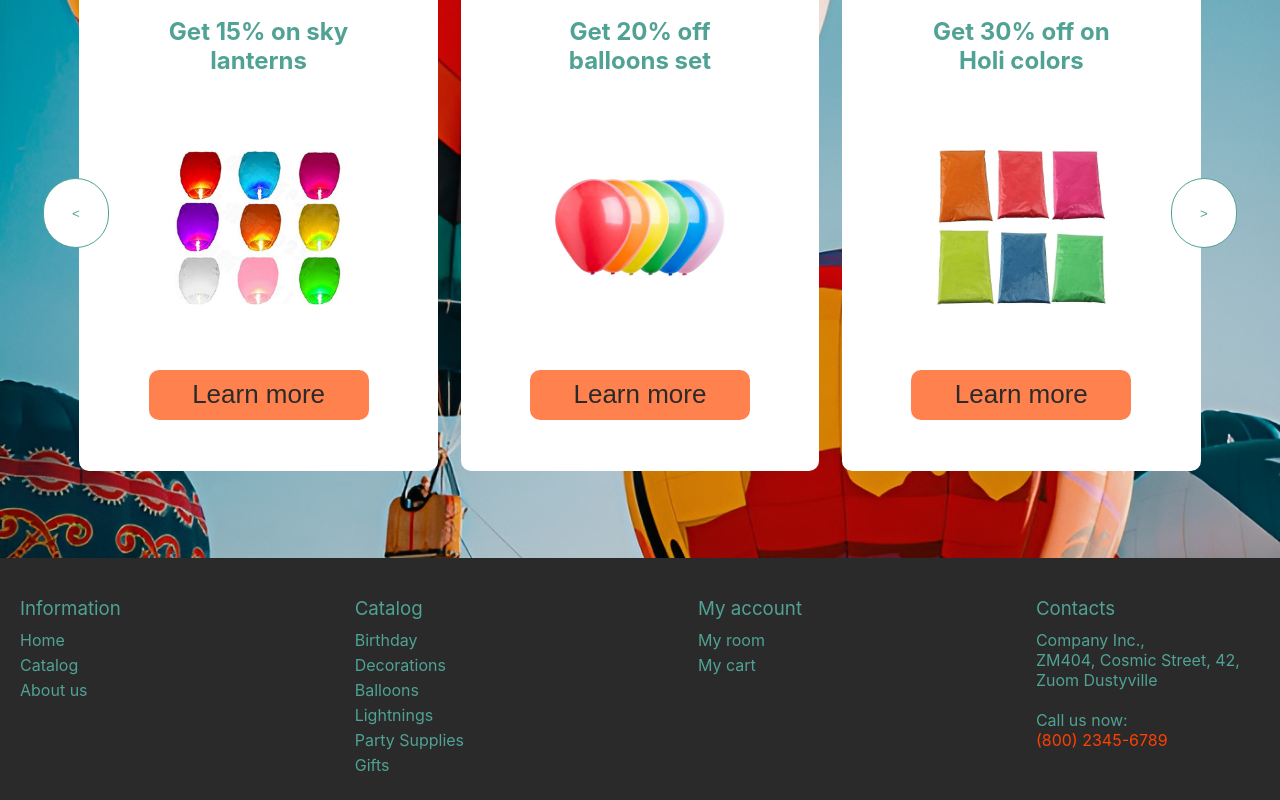
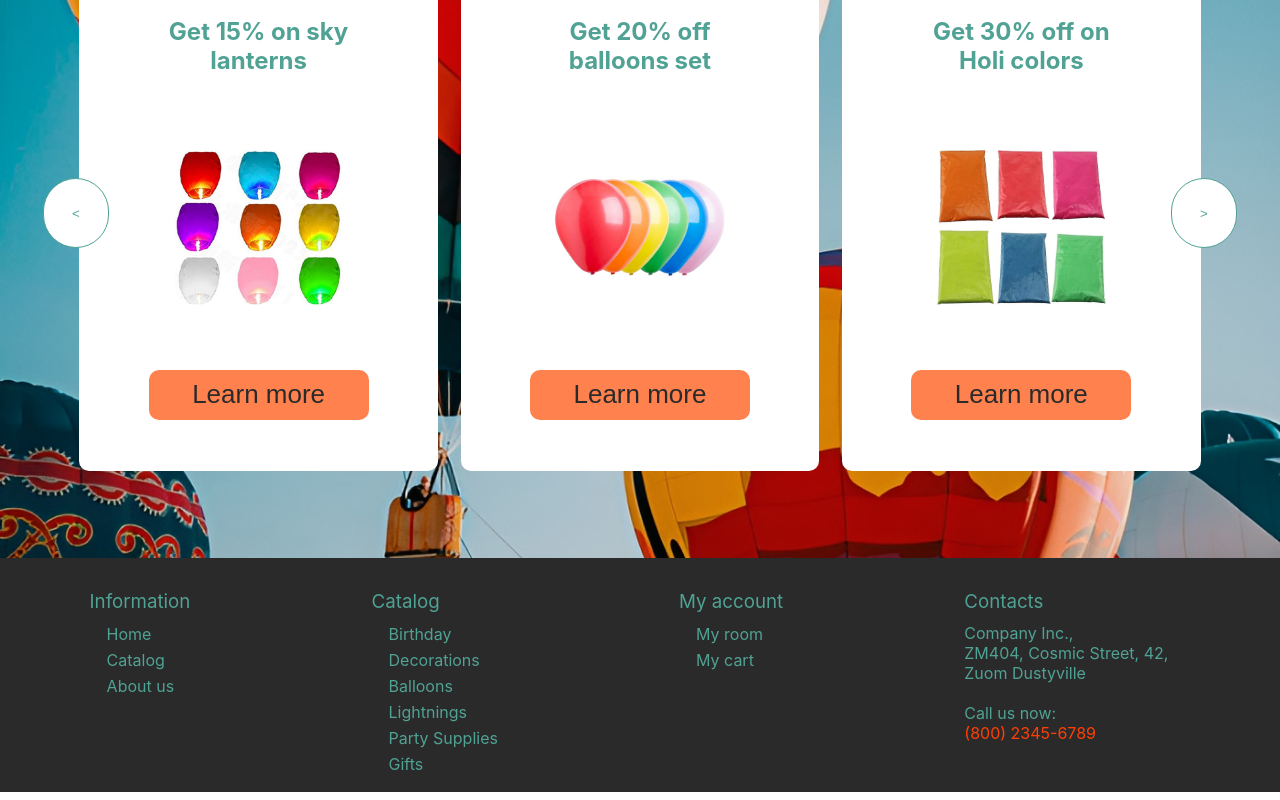
Before and after one commit to Elina-nep/eCommerce-Application, a React (Create React App) app: page / in a window 1280 px wide. Shown: the part 233-1033 px from the top of the page. Built offline with nearby package versions, Linux system fonts and the light colour scheme.

Commit message:
refactor: change styles in footer

```diff
--- a/src/components/footer/Footer.css
+++ b/src/components/footer/Footer.css
@@ -3,11 +3,11 @@
   color: #50a294;
   display: flex;
   justify-content: space-between;
-  padding: 20px;
+  padding: 1% 7%;
 }
 
 .column {
-  margin-right: 20px;
+  margin-right: 2%;
 }
 
 .column h3 {
@@ -41,3 +41,19 @@
 .column-phone-number {
   color: #fe4004;
 }
+
+.column a::before {
+  height: 5%;
+  content: url('../../../public/assets/салют.png');
+  background-size: contain;
+  opacity: 0;
+  transition:
+    width 0.5s,
+    opacity 0.5s;
+}
+
+.column a:hover::before {
+  height: 5%;
+  width: 30px;
+  opacity: 1;
+}
```
Also changed, not shown: public/assets/салют.png (added).
